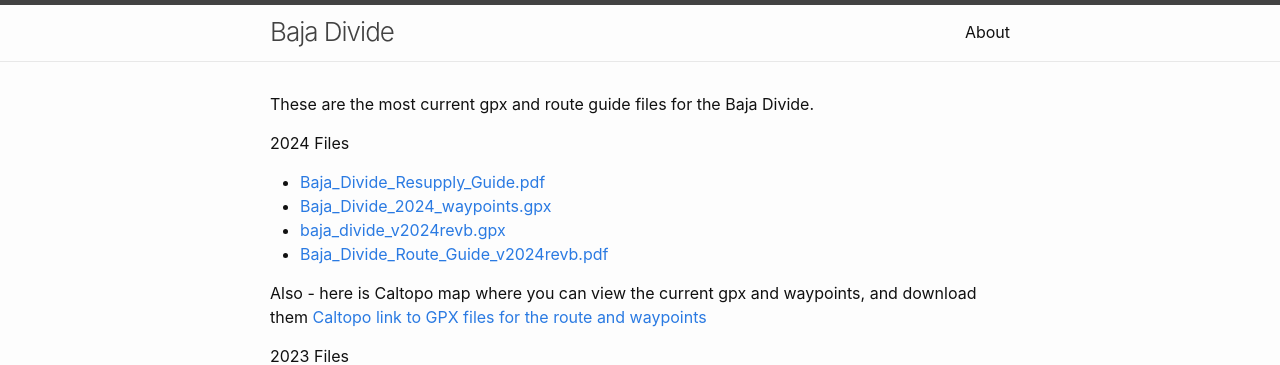
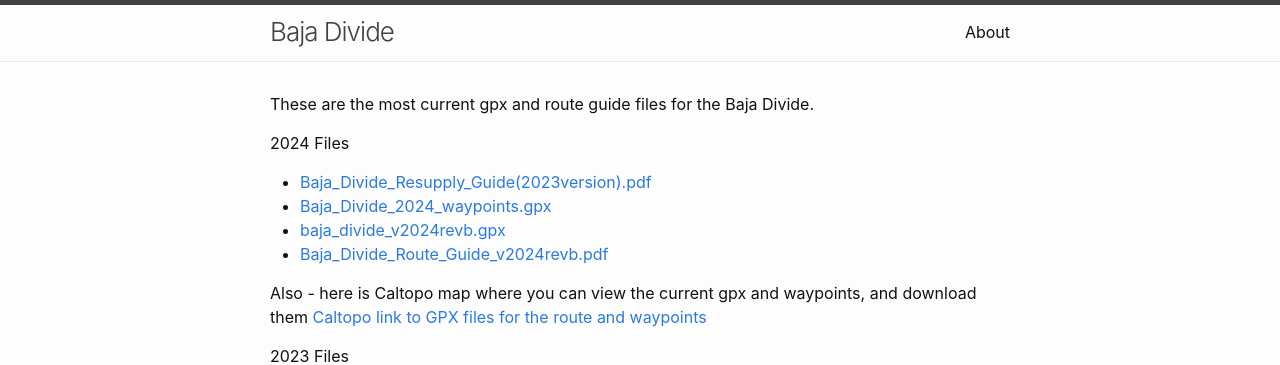
Before and after one commit to phatboyle/bajadivide, a Jekyll site: the page built from docs/index.md, in a window 1280 px wide. Shown: the top 365 px of the page. Built offline with Jekyll 4.4.1, drawn with Linux system fonts in a browser that asks for light colours.

Commit message:
Update index.md

```diff
--- a/docs/index.md
+++ b/docs/index.md
@@ -11,7 +11,7 @@ layout: home
 These are the most current gpx and route guide files for the Baja Divide.
 
 2024 Files
-- [Baja_Divide_Resupply_Guide.pdf](Baja_Divide_Resupply_Guide.pdf)
+- [Baja_Divide_Resupply_Guide(2023version).pdf](Baja_Divide_Resupply_Guide.pdf)
 - [Baja_Divide_2024_waypoints.gpx](Baja_Divide_2024_waypoints.gpx)
 - [baja_divide_v2024revb.gpx](baja_divide_v2024revb.gpx)
 - [Baja_Divide_Route_Guide_v2024revb.pdf](Baja_Divide_Route_Guide_v2024revb.pdf)
```
